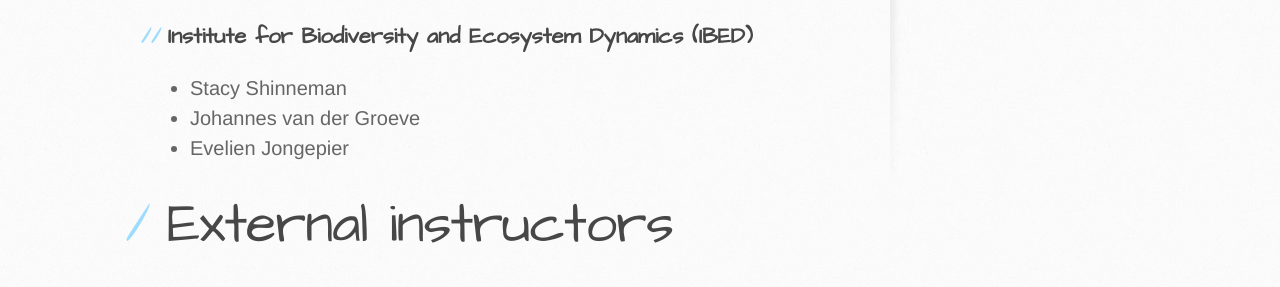
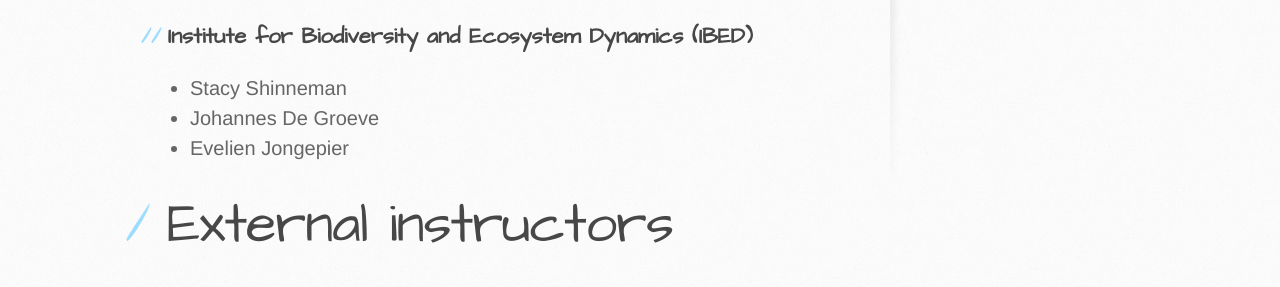
Before and after one commit to ScienceParkStudyGroup/2021_summer_school, a Jekyll site: the page built from pages/teachers.md, in a window 1280 px wide. Shown: the part 705-992 px from the top of the page. Built offline with Jekyll 4.4.1, drawn with Linux system fonts in a browser that asks for light colours.

Commit message:
Update teachers.md

```diff
--- a/pages/teachers.md
+++ b/pages/teachers.md
@@ -16,7 +16,7 @@ title: Instructors
 ## Institute for Biodiversity and Ecosystem Dynamics (IBED)
 
 * Stacy Shinneman
-* Johannes van der Groeve
+* Johannes De Groeve
 * Evelien Jongepier
 
 # External instructors
```
